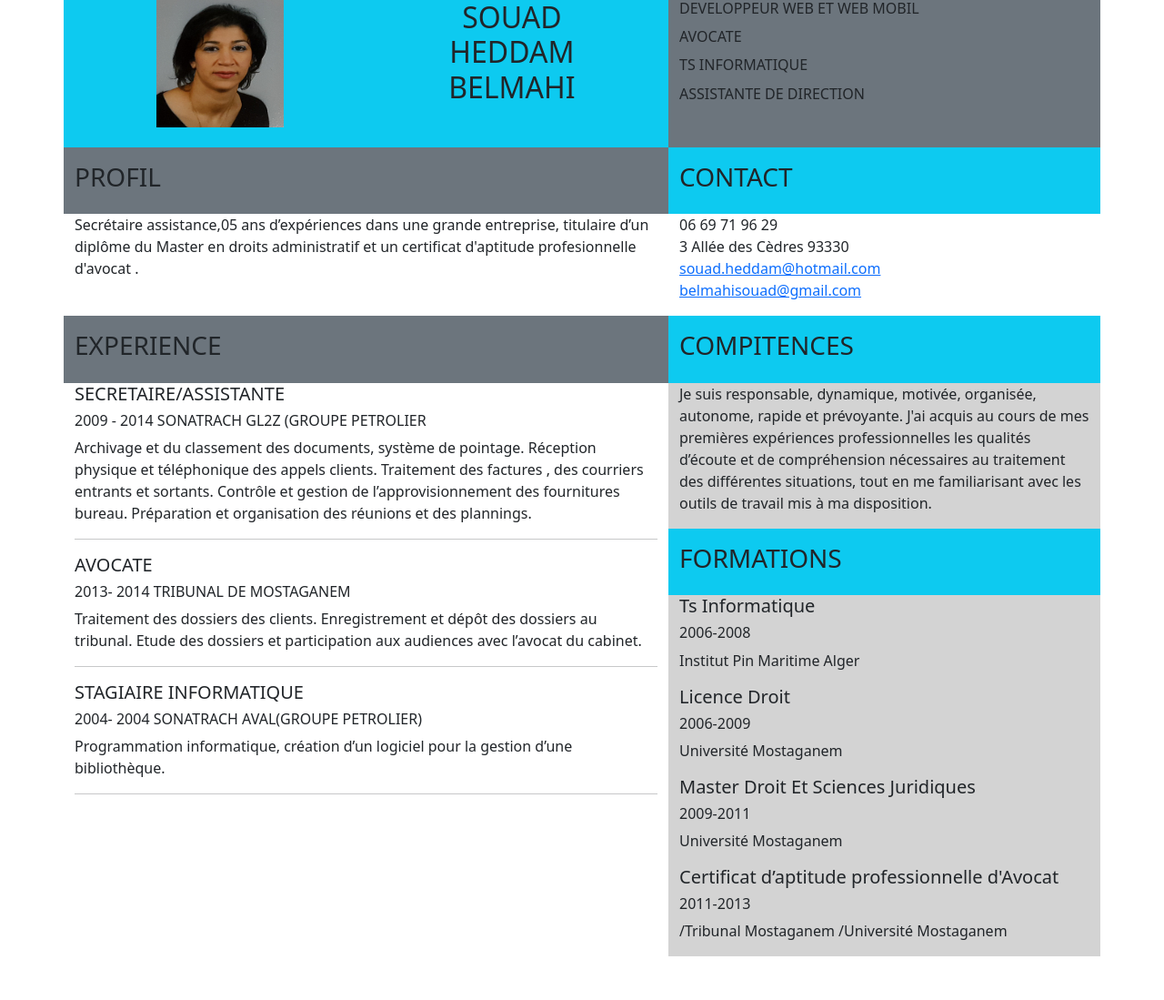
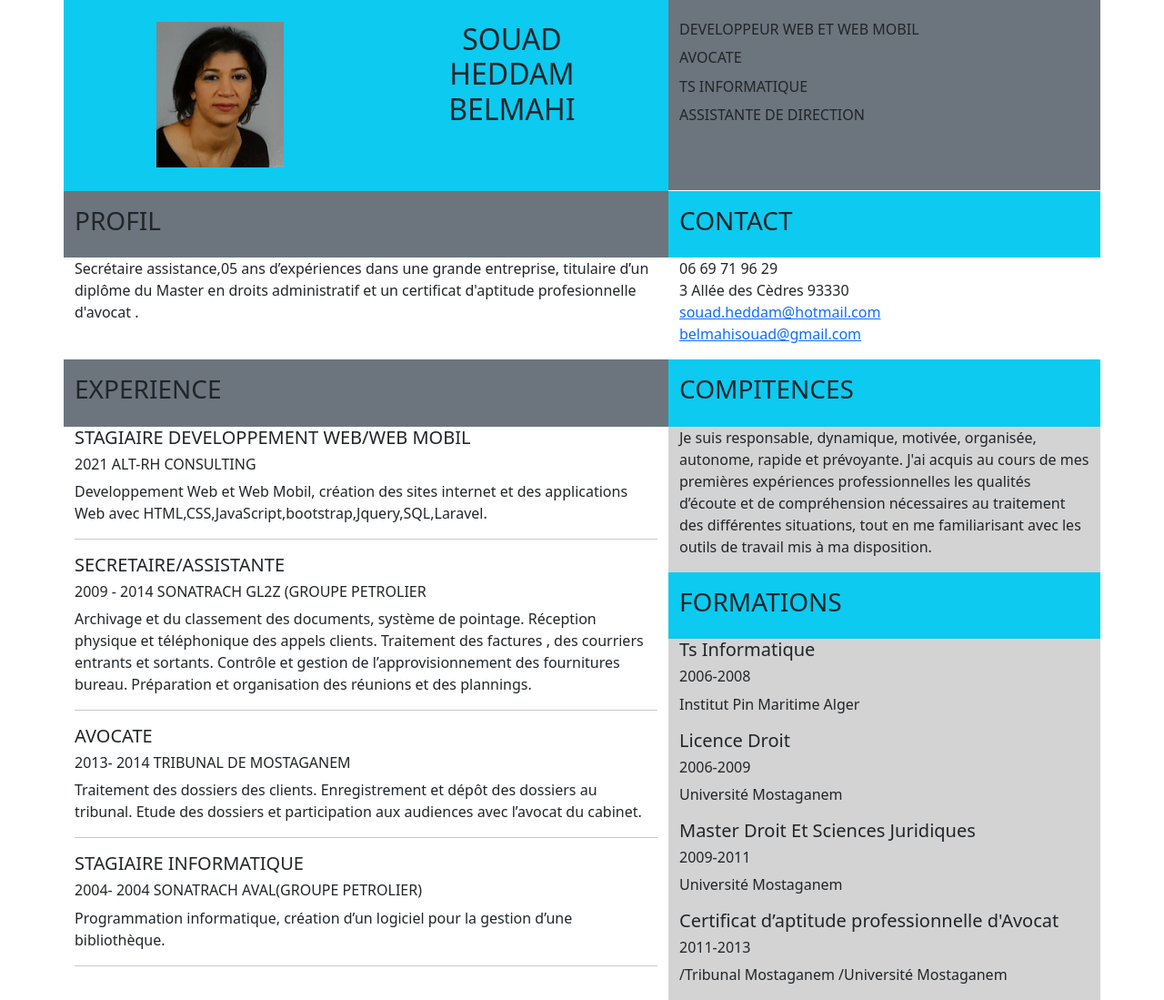
Before and after one commit to heddam/cv-boostrap, a plain HTML site: page index.html in a window 1280 px wide. Shown: the whole page at 91% size. Before the commit the page ends 1051 px from the top, so only its background shows below. Drawn offline with Linux system fonts and the light colour scheme.

Commit message:
Add files via upload

```diff
--- a/index.html
+++ b/index.html
@@ -14,8 +14,8 @@
         <div class=" col-md-7 " style="text-align: center">
             <div class="row bg-info ">
 
-             <div class="d-flex justify-content-around">
-                <img src="/Souad.png" alt="photo " width="140px" height="140px">
+             <div class="d-flex justify-content-around my-4">
+                <img src="/Souad.png" alt="photo " width="140px" height="160px">
                  <h2>SOUAD  <br>
                     HEDDAM  <br>
                     BELMAHI  <br> <br>
@@ -28,11 +28,12 @@
         </div>
         <div class="col-md-5">
             <div class="row bg-secondary  gy-1" >
-                <h6>DEVELOPPEUR WEB ET WEB MOBIL</h6>
+
+                <h6 class= "my-2">  <br>DEVELOPPEUR WEB ET WEB MOBIL</h6>
                 <h6>AVOCATE</h6>
                 <h6>TS INFORMATIQUE</h6>
-                <h6>ASSISTANTE DE DIRECTION</h6>
-                <br><br><br>
+                <h6> ASSISTANTE DE DIRECTION</h6>
+                <br><br><br> <br>
             </div>
 
         </div>
@@ -69,6 +70,12 @@
                 <h3>EXPERIENCE</h3>
             </div>
             <div >
+                <div>
+                    <h5>STAGIAIRE DEVELOPPEMENT WEB/WEB MOBIL</h5>
+                    <h6> 2021 ALT-RH CONSULTING</h6>
+                    <p>Developpement Web et Web Mobil, création des sites internet et des  applications Web avec HTML,CSS,JavaScript,bootstrap,Jquery,SQL,Laravel. </p>
+                    <hr>
+                </div>
             <div>
                 <h5>SECRETAIRE/ASSISTANTE</h5>
                 <h6> 2009 - 2014 SONATRACH GL2Z (GROUPE PETROLIER</h6>
```
